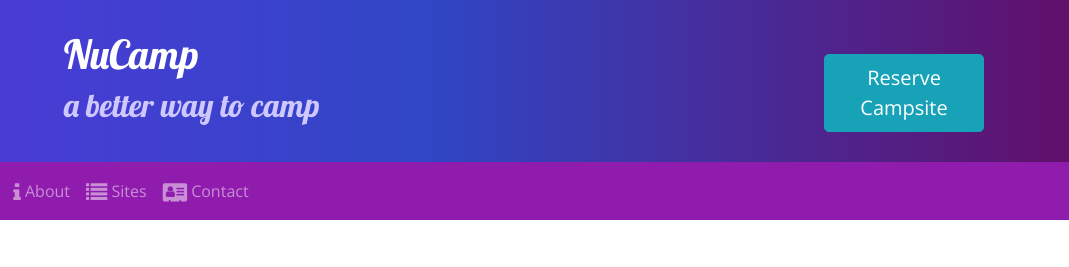
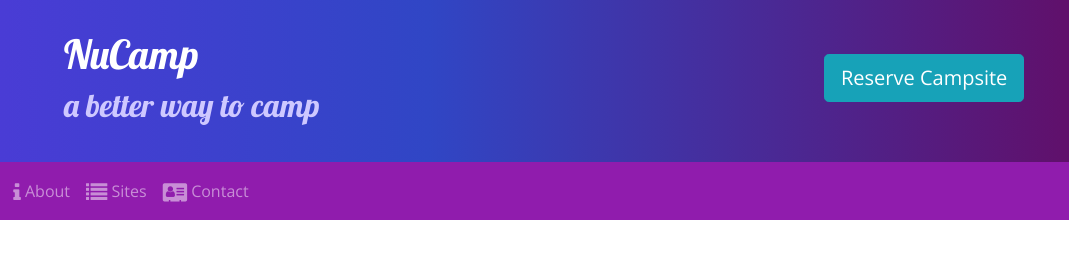
Before and after one commit to bholmdev/nucampsite, a website: page index.html in a window 1280 px wide. Shown: the top 267 px of the page, 211-1280 px from the left. Drawn offline with nearby package versions, Linux system fonts and the light colour scheme.

Commit message:
Index update

```diff
--- a/index.html
+++ b/index.html
@@ -31,7 +31,7 @@
                     <h2>a better way to camp</h2>
                 </div>
                 <div class="col-md-4 col-lg-2 mt-4">
-                    <a role="button" class="btn btn-info btn-lg" href="#reserveForm">Reserve Campsite</a>
+                    <a role="button" class="btn btn-info btn-lg text-nowrap" href="#reserveForm">Reserve Campsite</a>
                 </div>
             </div>
         </div>
```
